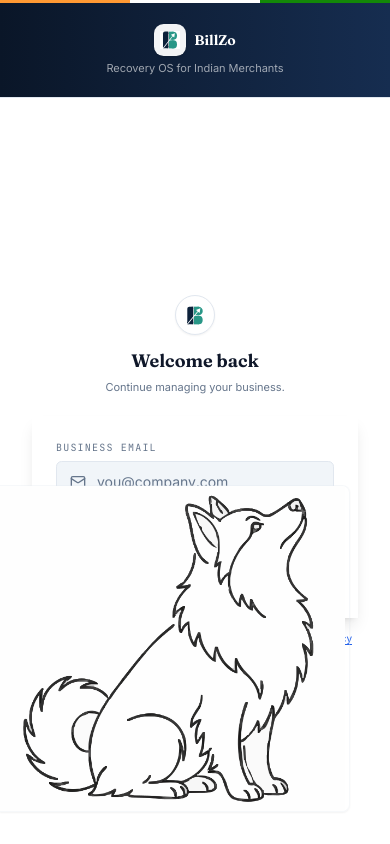
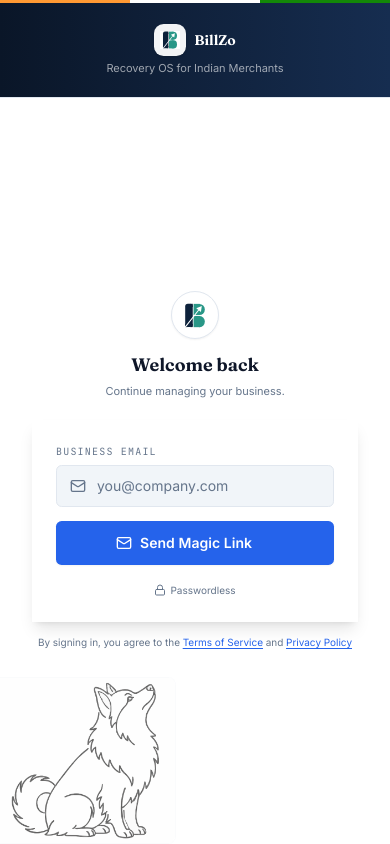
Before and after one commit to abhishek-mule/billed-core, a Next.js app in the folder mini_saas_frontend/: page /auth in a window 390 px wide. Built offline with nearby package versions, Linux system fonts and the light colour scheme.

Commit message:
fix: responsive India watermark, larger logo, overflow guard on auth page

```diff
--- a/mini_saas_frontend/src/app/auth/page.tsx
+++ b/mini_saas_frontend/src/app/auth/page.tsx
@@ -562,14 +562,14 @@
         <LeftPanel />
         <MobileLogoBar />
 
-        <div className="flex-1 flex items-center justify-center p-8 lg:p-12 bg-white relative">
+        <div className="flex-1 flex items-center justify-center p-8 lg:p-12 bg-white relative overflow-hidden">
 
           <Suspense fallback={<LoginSkeleton />}>
-            <div className="w-full max-w-[360px] relative animate-in fade-in slide-in-from-bottom-3 duration-600">
+            <div className="w-full max-w-[360px] relative z-10 animate-in fade-in slide-in-from-bottom-3 duration-600">
               <div className="text-center mb-5 animate-in fade-in slide-in-from-top-2 duration-500 delay-100">
                 <div className="flex justify-center mb-3">
-                  <div className="w-10 h-10 rounded-full bg-card border border-border shadow-sm flex items-center justify-center">
-                    <Image src="/logo.svg" alt="BillZo" width={22} height={22} className="object-contain" />
+                  <div className="w-12 h-12 rounded-full bg-card border border-border shadow-sm flex items-center justify-center">
+                    <Image src="/logo.svg" alt="BillZo" width={28} height={28} className="object-contain" />
                   </div>
                 </div>
                 <h1 className="font-display font-semibold text-lg text-card-foreground">Welcome back</h1>
@@ -593,13 +593,11 @@
           </Suspense>
 
           {/* India map watermark at leftmost side */}
-          <div className="absolute left-0 bottom-8 animate-in fade-in duration-500 delay-300">
+          <div className="absolute left-0 bottom-0 w-44 lg:w-56 opacity-70 pointer-events-none animate-in fade-in duration-500 delay-300">
             <img
               src="/indi_dog.svg"
               alt="India"
-              width={350}
-              height={190}
-              className="rounded-r-md pr-1 shadow-sm border border-border/30 border-l-0"
+              className="w-full h-auto rounded-r-md border border-border/20 border-l-0"
             />
           </div>
         </div>
```
